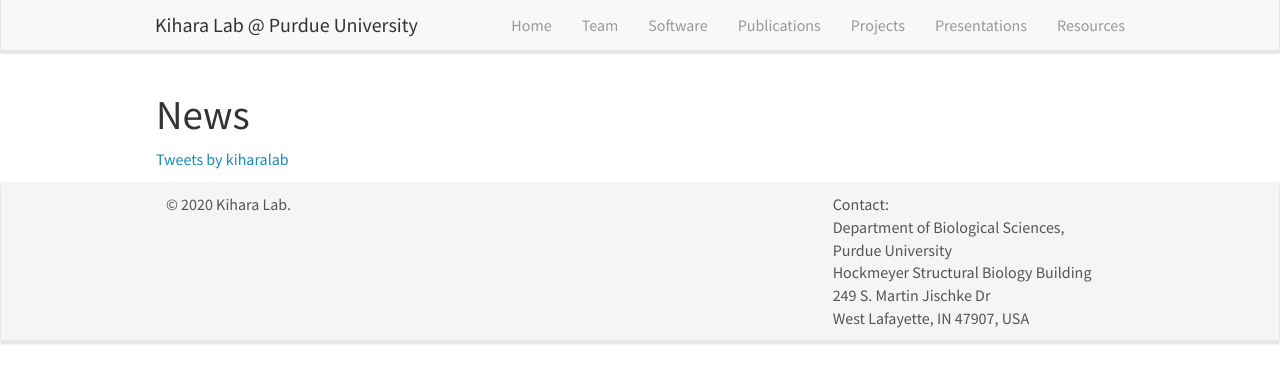
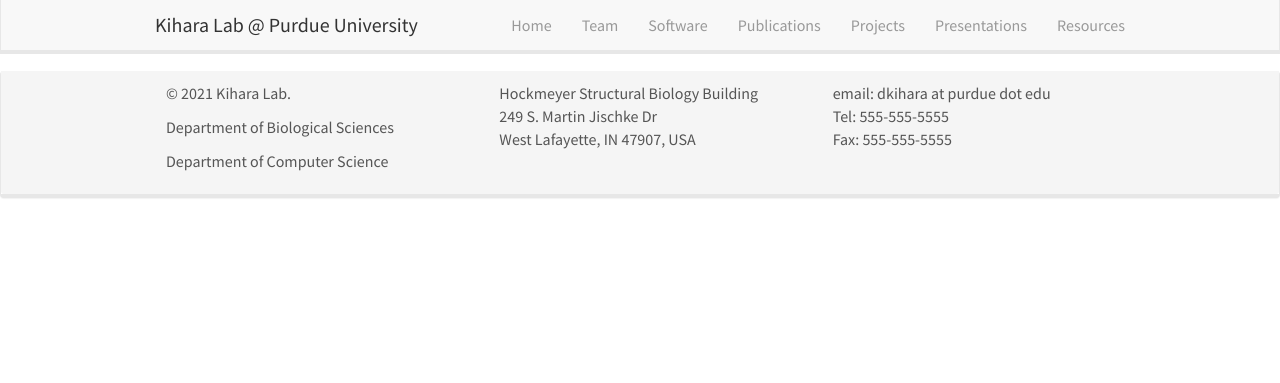
Before and after one commit to 18vijayb/KiharaNewWeb, a Jekyll site: the page built from _pages/allnews.md, in a window 1280 px wide. Shown: the top 383 px of the page. Built offline with Jekyll 4.4.1, drawn with Linux system fonts in a browser that asks for light colours; nearby versions of some CDN libraries; comment, search, counter and statistics services are not loaded.

Commit message:
Fixed twitter scrolling issue, fixed footer problems

```diff
--- a/_includes/footer.html
+++ b/_includes/footer.html
@@ -4,7 +4,9 @@
 	  <div class="row">
 		<div class="col-sm-4">
 
-		  <p>&copy 2020 Kihara Lab.</p>
+		  <p>&copy 2021 Kihara Lab.</p>
+		  <p>Department of Biological Sciences</p>
+		  <p>Department of Computer Science</p>
 
 
 		   <p>  </p><p>
@@ -12,14 +14,16 @@
 
 		</div>
 		<div class="col-sm-4">
-		</div>
-		<div class="col-sm-4">
-		  Contact:<br />
-		  Department of Biological Sciences, Purdue University<br />
 		  Hockmeyer Structural Biology Building<br />
 		  249 S. Martin Jischke Dr<br />
 		  West Lafayette, IN 47907, USA <br />
 		</div>
+		<div class="col-sm-4">
+			email: dkihara at purdue dot edu <br>
+			Tel: 555-555-5555 <br>
+			Fax: 555-555-5555 <br>
+		</div>
+
 	  </div>
 	</div>
   </div>
--- a/_pages/allnews.md
+++ b/_pages/allnews.md
@@ -5,6 +5,3 @@
 sitemap: false
 permalink: /allnews.html
 ---
-
-# News
-<a class="twitter-timeline" href="https://twitter.com/kiharalab?ref_src=twsrc%5Etfw" data-height = "200">Tweets by kiharalab</a> <script async src="https://platform.twitter.com/widgets.js" charset="utf-8"></script>
--- a/css/main.scss
+++ b/css/main.scss
@@ -91,6 +91,7 @@
     margin-right: 30px;
 }
 
-.twitter-timeline {
-    height: 35vw !important;
+#twitter-container {
+	height:40vw;
+	overflow-y:auto;
 }
```
Also changed, not shown: _includes/news.html (+5 -6 lines), 9 other files.
